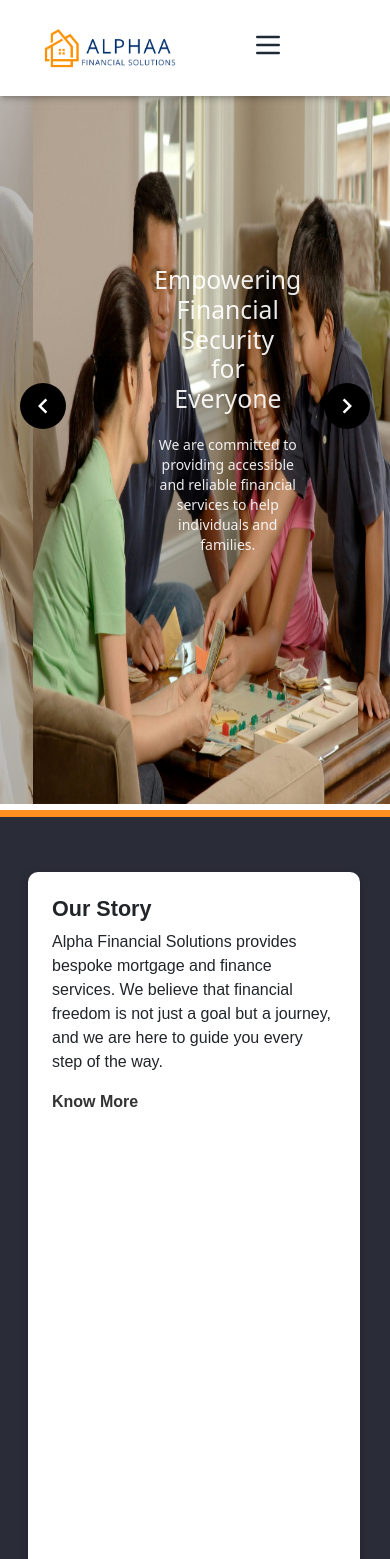
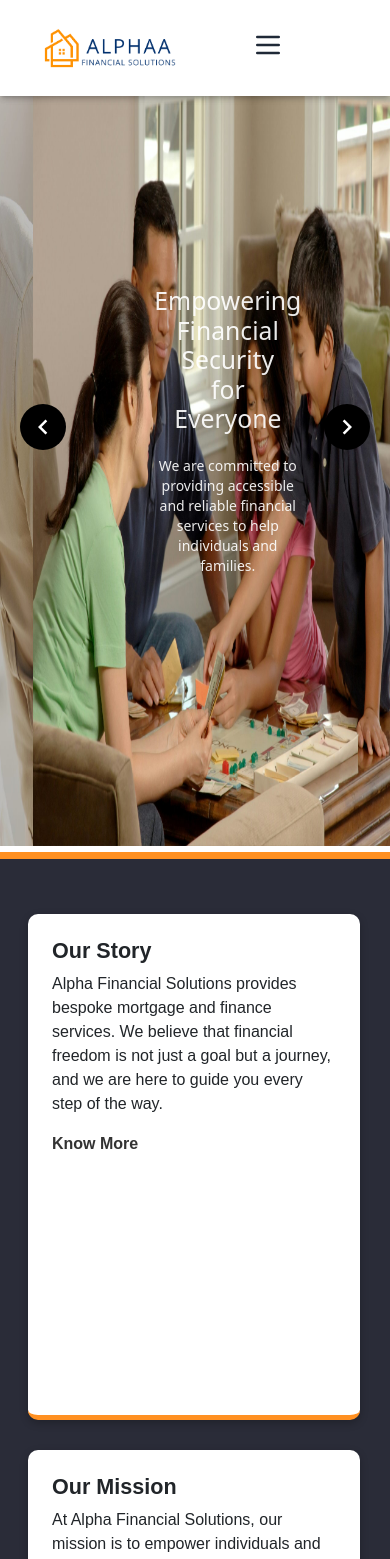
Before and after one commit to ajay4pc385/task-app, a React (Create React App) app: page / in a window 390 px wide. Shown: the top 1559 px of the page. Built offline with nearby package versions, Linux system fonts and the light colour scheme.

Commit message:
first commit

```diff
--- a/src/Components/Footer.jsx
+++ b/src/Components/Footer.jsx
@@ -41,11 +41,11 @@ const Footer = () => {
           <div className="space-y-2">
             <div className="flex justify-between">
               <span className='font-semibold text-orange-500'>Mon to Fri:</span>
-              <span >........................................................................................................ 9:00AM | 5:00PM</span>
+              <span >............................................................................................. 9:00AM | 5:00PM</span>
             </div>
             <div className="flex justify-between">
               <span className='font-semibold text-orange-500'>Sat to Sun:</span>
-              <span>.................................................................................................... Appointments Only</span>
+              <span>....................................................................................... Appointments Only</span>
             </div>
           </div>
           <button className="bg-orange-500 hover:bg-white  text-dark font-bold py-2 px-4 w-full rounded-md ">
--- a/src/Components/GetTouch.jsx
+++ b/src/Components/GetTouch.jsx
@@ -6,14 +6,15 @@ const GetTouch = () => {
    <section className='get-touch '>
     <div className='container mt-4 mb-2'>
 <div>
-<h2 className='text-center px-4 py-4 font-bold'>Talk to PAWAN now!</h2>
+<h1 className='text-center fs-2 px-4 py-4 font-bold'>Talk to PAWAN now!</h1>
 <div className='flex justify-center items-center'>
-<button class=" bg-white hover:bg-gray-100 text-gray-800 font-semibold py-3 px-5 border border-gray-400 rounded shadow">
-  Contact
-</button>
+  <button className="bg-white  text-gray-800 font-semibold py-3 px-5 border border-gray-400 rounded shadow transition duration-700 ease-in-out">
+    Contact
+  </button>
 </div>
-<h5 className='text-center mt-3 mb-2  '>Feel Free to Get in Touch for a No Obligations
-Call PAWAN !!!</h5>
+
+<h5 className='text-center mt-3 mb-2 text-lg '>Feel Free to Get in Touch for a No Obligations
+Call <b className="">PAWAN </b>!!!</h5>
 </div>
     </div>
    </section>
--- a/src/Components/Headers.jsx
+++ b/src/Components/Headers.jsx
@@ -53,7 +53,7 @@ const Headers = () => {
           <a href="/faq" className="block px-4 font-bold py-4 lg:py-0 text-gray-800 text-sm hover:text-white hover:bg-gray-900 ">
             FAQ'S
           </a>
-          <button className="hidden lg:block font-bold bg-gray-900 text-white py-4 px-4 text-sm rounded-md hover:bg-gray-700 sm-3">
+          <button className="hidden lg:block font-bold bg-gray-900 text-white py-4 px-4 text-sm rounded-md hover:bg-gray-700 sm-3 transition duration-0 hover:duration-150">
             CALL US ANYTIME
           </button>
         </nav>
--- a/src/index.css
+++ b/src/index.css
@@ -20,7 +20,7 @@ a{
 
   .slider-item img {
     width: 100%;
-    height: 95vh;
+    height: 100vh;
   }
 
   .text-overlay {
@@ -148,7 +148,7 @@ a{
     .hero{
         width: 100% !important;
         background: #fff;
-        height: 88vh;
+        height: 60vh;
         font-family: Arial, Helvetica, sans-serif;
         box-shadow: rgba(0, 0, 0, 0.24) 0px 3px 8px;
         border-radius: 10px !important;
@@ -174,7 +174,7 @@ a{
     .hero{
         width: 100% !important;
         background: #fff;
-        height: 88vh;
+      height: 60vh;
         font-family: Arial, Helvetica, sans-serif;
         box-shadow: rgba(0, 0, 0, 0.24) 0px 3px 8px;
         border-radius: 10px !important;
@@ -226,12 +226,12 @@ a{
         background: #fff;
         font-family: Arial, Helvetica, sans-serif;
         box-shadow: rgba(0, 0, 0, 0.24) 0px 3px 8px;
-        height: 100vh;
+         height: 75vh;
     }
     .hero{
         width: 100% !important;
         background: #fff;
-        height: 88vh;
+      height: 60vh;
         font-family: Arial, Helvetica, sans-serif;
         box-shadow: rgba(0, 0, 0, 0.24) 0px 3px 8px;
         border-radius: 10px !important;
@@ -256,6 +256,7 @@ a{
     .headers{
         top: 0px !important;
     }
+
 }
 @media (max-width: 400px) {
     body {
@@ -276,12 +277,12 @@ a{
         background: #fff;
         font-family: Arial, Helvetica, sans-serif;
         box-shadow: rgba(0, 0, 0, 0.24) 0px 3px 8px;
-        height: 100vh;
+         height: 75vh;
     }
     .hero{
         width: 100% !important;
         background: #fff;
-        height: 88vh;
+      height: 60vh;
         font-family: Arial, Helvetica, sans-serif;
         box-shadow: rgba(0, 0, 0, 0.24) 0px 3px 8px;
         border-radius: 10px !important;
@@ -326,12 +327,12 @@ a{
         background: #fff;
         font-family: Arial, Helvetica, sans-serif;
         box-shadow: rgba(0, 0, 0, 0.24) 0px 3px 8px;
-        height: 100vh;
+         height: 75vh;
     }
     .hero{
         width: 100% !important;
         background: #fff;
-        height: 88vh;
+      height: 60vh;
         font-family: Arial, Helvetica, sans-serif;
         box-shadow: rgba(0, 0, 0, 0.24) 0px 3px 8px;
         border-radius: 10px !important;
@@ -377,12 +378,12 @@ a{
         background: #fff;
         font-family: Arial, Helvetica, sans-serif;
         box-shadow: rgba(0, 0, 0, 0.24) 0px 3px 8px;
-        height: 100vh;
+        height: 75vh;
     }
     .hero{
         width: 100% !important;
         background: #fff;
-        height: 88vh;
+      height: 60vh;
         font-family: Arial, Helvetica, sans-serif;
         box-shadow: rgba(0, 0, 0, 0.24) 0px 3px 8px;
         border-radius: 10px !important;
```
